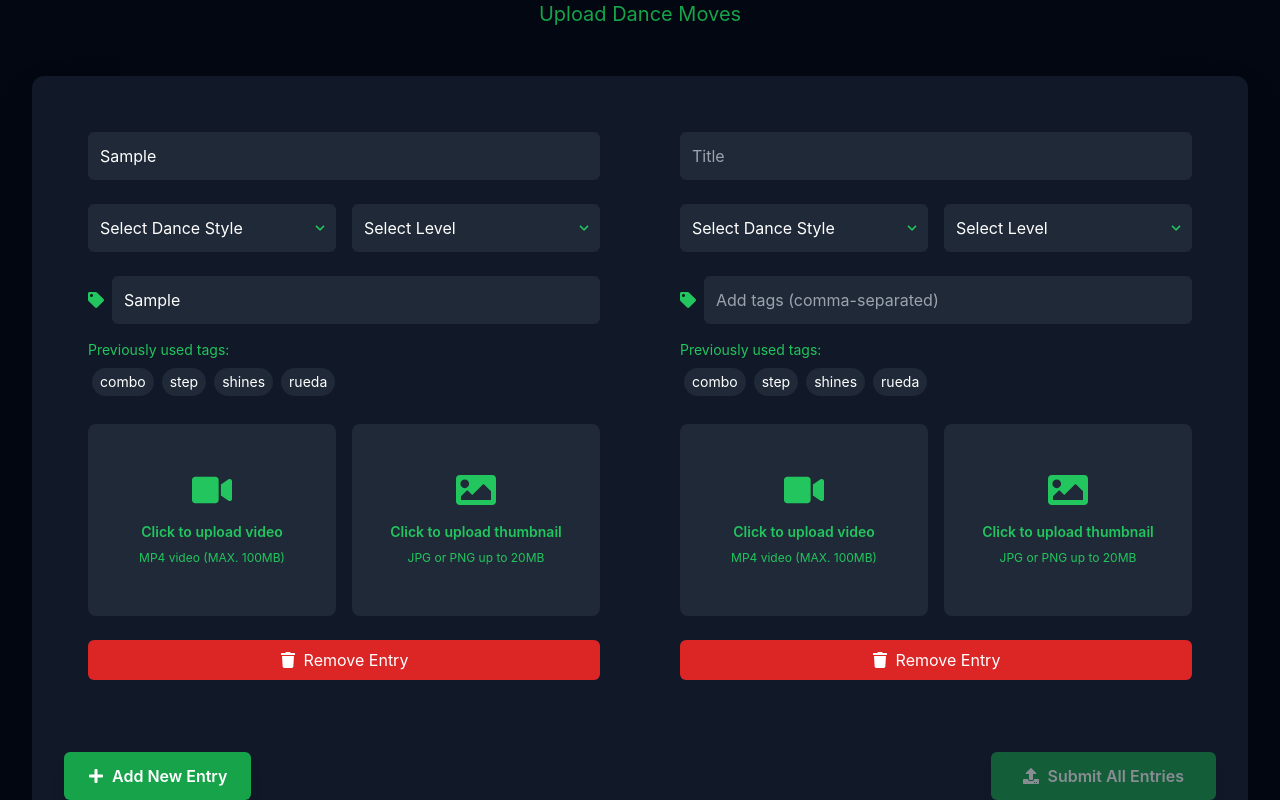
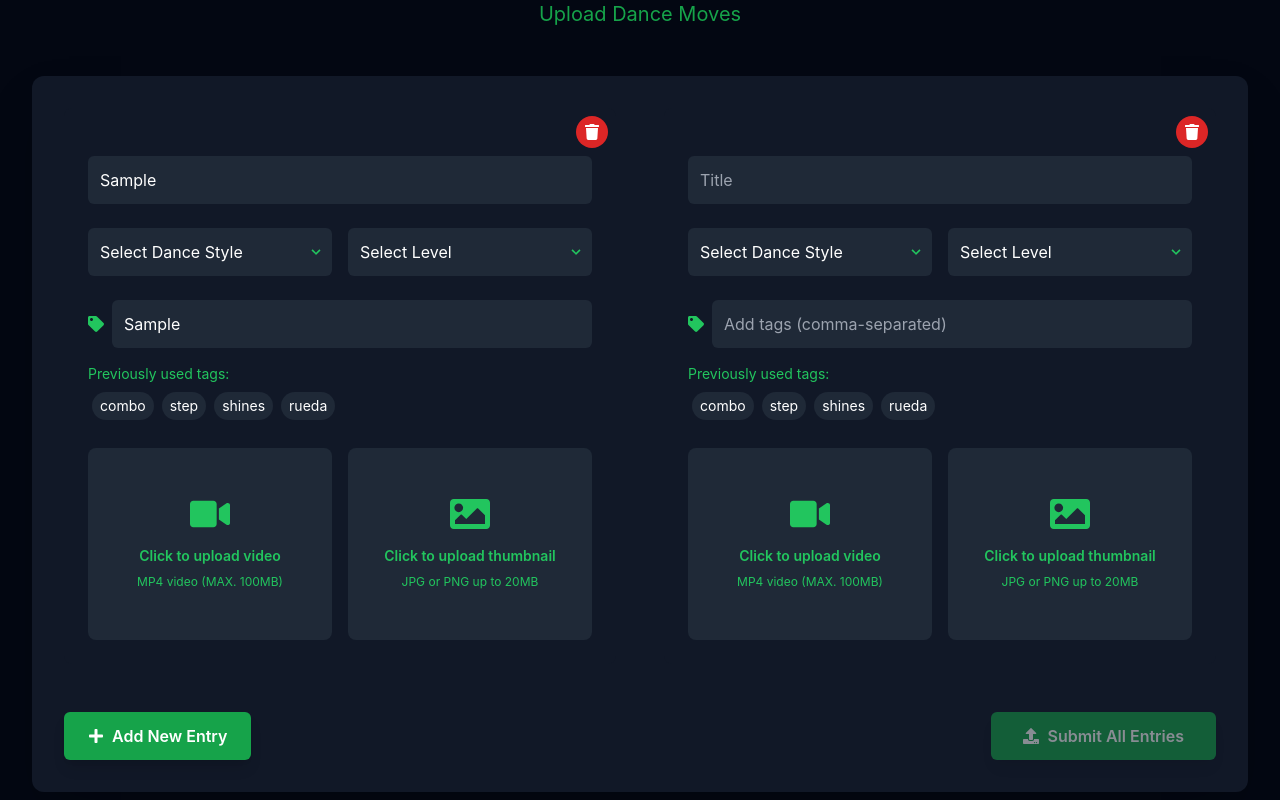
Before and after one commit to zaynvirkk/Dance-Vocabulary-Uploader, a Next.js app: page / in a window 1280 px wide. Both pictures are taken after typing "Sample", "Sample" into the empty fields and a click on the button "Add New Entry". Shown: the part 88-888 px from the top of the page. Built offline with nearby package versions, Linux system fonts and the light colour scheme.

Commit message:
updated firebase functionality

```diff
--- a/app/components/EntryForm.tsx
+++ b/app/components/EntryForm.tsx
@@ -83,7 +83,19 @@ function EntryForm({ entry, index, handleEntryChange, removeEntry, setErrorMessa
   };
 
   return (
-    <div className="bg-gray-900 rounded-lg p-6 space-y-6">
+    <div className="bg-gray-900 rounded-lg p-6 space-y-6 relative">
+      {showRemoveButton && (
+        <button
+          type="button"
+          onClick={() => removeEntry(index)}
+          className="absolute top-2 right-2 p-2 bg-red-600 text-white rounded-full hover:bg-red-700 transition-colors duration-300 flex items-center justify-center group"
+          title="Remove Entry"
+        >
+          <FaTrash className="w-4 h-4" />
+          <span className="absolute right-full mr-2 bg-red-600 text-white px-2 py-1 rounded text-sm opacity-0 group-hover:opacity-100 transition-opacity duration-300">Remove</span>
+        </button>
+      )}
+
       <input
         type="text"
         value={entry.title}
@@ -238,15 +250,6 @@ function EntryForm({ entry, index, handleEntryChange, removeEntry, setErrorMessa
           </label>
         </div>
       </div>
-      {showRemoveButton && (
-        <button
-          type="button"
-          onClick={() => removeEntry(index)}
-          className="mt-4 w-full px-4 py-2 bg-red-600 text-white rounded-md hover:bg-red-700 transition-colors duration-300 flex items-center justify-center"
-        >
-          <FaTrash className="mr-2" /> Remove Entry
-        </button>
-      )}
     </div>
   );
 }
--- a/app/components/UploadForm.tsx
+++ b/app/components/UploadForm.tsx
@@ -4,7 +4,7 @@ import { uploadEntryWithVideo } from '../utils/firebaseUtils';
 import EntryForm from './EntryForm';
 import AddEntryButton from './AddEntryButton';
 import SubmitButton from './SubmitButton';
-import { FaExclamationCircle } from 'react-icons/fa';
+import { FaExclamationCircle, FaCheckCircle } from 'react-icons/fa';
 
 const DEFAULT_TAGS = ['combo', 'step', 'shines', 'rueda'];
 
@@ -16,6 +16,7 @@ function UploadForm() {
   const [errorMessage, setErrorMessage] = useState<string | null>(null);
   const [previouslyUsedTags, setPreviouslyUsedTags] = useState<string[]>(DEFAULT_TAGS);
   const [uploadProgress, setUploadProgress] = useState(0);
+  const [successMessage, setSuccessMessage] = useState<string | null>(null);
 
   useEffect(() => {
     const storedTags = localStorage.getItem('previouslyUsedTags');
@@ -59,13 +60,16 @@ function UploadForm() {
 
     setIsUploading(true);
     setErrorMessage(null);
+    setSuccessMessage(null);
     setUploadProgress(0);
     try {
+      let uploadedCount = 0;
       for (let i = 0; i < entries.length; i++) {
         await uploadEntryWithVideo(entries[i]);
+        uploadedCount++;
         setUploadProgress((i + 1) / entries.length * 100);
       }
-      console.log('Dance moves successfully uploaded!');
+      setSuccessMessage(`Successfully uploaded ${uploadedCount} dance move${uploadedCount !== 1 ? 's' : ''}!`);
       setEntries([{ title: '', danceStyle: '', level: '', tags: [], video: null, thumbnail: null }]);
     } catch (error: any) {
       console.error('Error uploading dance moves: ', error);
@@ -87,7 +91,7 @@ function UploadForm() {
         </header>
         <div className="bg-gray-900 rounded-xl p-8 shadow-2xl">
           <form onSubmit={handleSubmit} className="space-y-12">
-            <div className="grid grid-cols-1 lg:grid-cols-2 gap-8">
+            <div className="grid grid-cols-1 lg:grid-cols-2 gap-12">
               {entries.map((entry, index) => (
                 <EntryForm
                   key={index}
@@ -107,6 +111,15 @@ function UploadForm() {
                 <div>
                   <h3 className="font-semibold text-red-300 mb-1">Error</h3>
                   <p>{errorMessage}</p>
+                </div>
+              </div>
+            )}
+            {successMessage && (
+              <div className="mt-6 bg-green-900 bg-opacity-50 backdrop-blur-sm border border-green-500 text-green-100 p-4 rounded-md flex items-start">
+                <FaCheckCircle className="text-green-500 mr-3 mt-1 flex-shrink-0" />
+                <div>
+                  <h3 className="font-semibold text-green-300 mb-1">Success</h3>
+                  <p>{successMessage}</p>
                 </div>
               </div>
             )}
--- a/app/utils/firebaseUtils.ts
+++ b/app/utils/firebaseUtils.ts
@@ -1,5 +1,5 @@
 import { initializeApp } from 'firebase/app';
-import { getFirestore, collection, addDoc, query, where, getDocs } from 'firebase/firestore';
+import { getFirestore, collection, setDoc, doc, getDoc, query, where, getDocs, addDoc } from 'firebase/firestore';
 import { getStorage, ref, uploadBytes, getDownloadURL } from 'firebase/storage';
 import { Entry } from '../types/Entry';
 
@@ -21,12 +21,12 @@ export async function uploadEntries(entries: Entry[]) {
     if (!entry.video) continue;
 
     // Check if video is too big
-    if (entry.video.size > 10 * 1024 * 1024) {
-      throw new Error(`The video "${entry.video.name}" is larger than 10MB. Please upload a smaller file.`);
+    if (entry.video.size > 100 * 1024 * 1024) {
+      throw new Error(`The video "${entry.video.name}" is larger than 100MB. Please upload a smaller file.`);
     }
 
     // Check if a dance move with the same title already exists
-    const titleQuery = query(collection(db, 'danceMoves'), where('title', '==', entry.title));
+    const titleQuery = query(collection(db, 'dance_moves'), where('title', '==', entry.title));
     const titleQuerySnapshot = await getDocs(titleQuery);
     if (!titleQuerySnapshot.empty) {
       throw new Error(`A dance move with the title "${entry.title}" already exists.`);
@@ -62,6 +62,14 @@ export async function uploadEntryWithVideo(entry: Entry) {
     throw new Error('Video and thumbnail are required');
   }
 
+  // Check if a document with the same title already exists
+  const docRef = doc(db, 'danceEntries', entry.title);
+  const docSnap = await getDoc(docRef);
+
+  if (docSnap.exists()) {
+    throw new Error(`A dance move with the title "${entry.title}" already exists.`);
+  }
+
   // Upload video to Firebase Storage
   const videoRef = ref(storage, `videos/${Date.now()}_${entry.video.name}`);
   await uploadBytes(videoRef, entry.video);
@@ -72,7 +80,7 @@ export async function uploadEntryWithVideo(entry: Entry) {
   await uploadBytes(thumbnailRef, entry.thumbnail);
   const thumbnailUrl = await getDownloadURL(thumbnailRef);
 
-  // Create entry document in Firestore
+  // Create entry document in Firestore with the title as the document ID
   const entryData = {
     title: entry.title,
     danceStyle: entry.danceStyle,
@@ -83,5 +91,5 @@ export async function uploadEntryWithVideo(entry: Entry) {
     createdAt: new Date()
   };
 
-  await addDoc(collection(db, 'danceEntries'), entryData);
+  await setDoc(doc(db, 'danceEntries', entry.title), entryData);
 }
```
